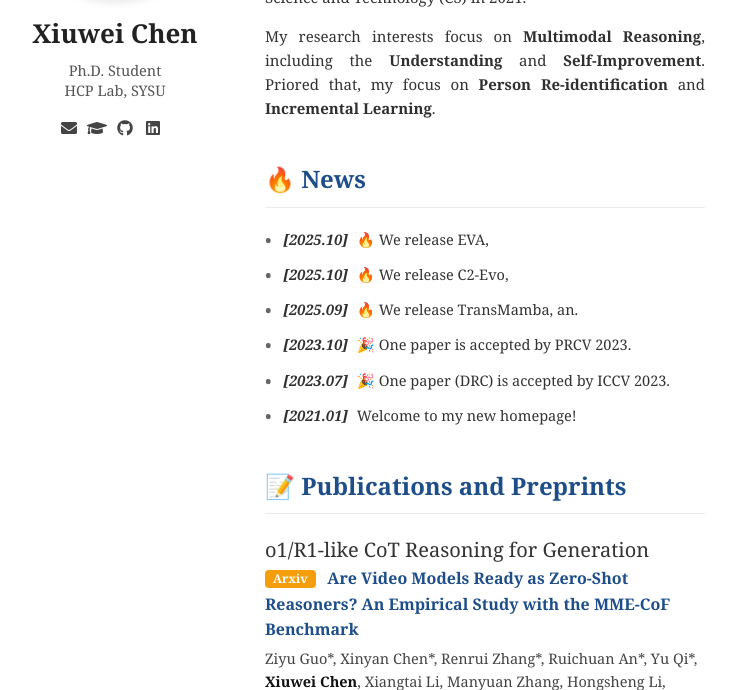
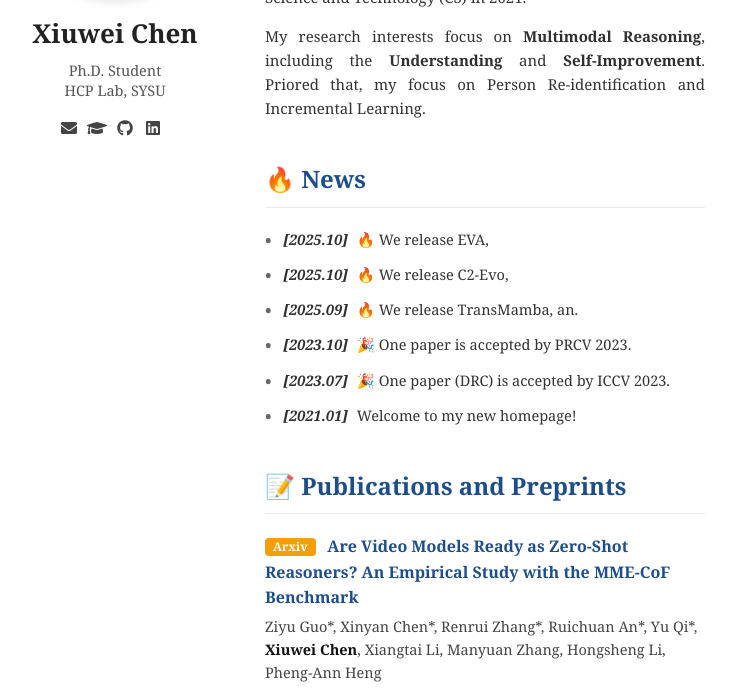
Before and after one commit to chen-xw/chen-xw.github.io, a Jekyll site: the page built from index.markdown, in a window 1280 px wide and 900 px high, scrolled down 1093 px, cut to the strip 210-900 px from the top of the window. Shown: the whole strip, without its empty margins (285-1021 px from the left). Built offline with Jekyll 4.4.1, drawn with Linux system fonts in a browser that asks for light colours; comment, search, counter and statistics services are not loaded.

Commit message:
Update index.markdown

```diff
--- a/index.markdown
+++ b/index.markdown
@@ -163,7 +163,7 @@ permalink: /
              I am currently a Ph.D candidate in HCP Group at <a href="https://sai.sysu.edu.cn/">Sun Yat-sen University (SYSU)</a>, supervised by <a href="https://scholar.google.com/citations?user=voxznZAAAAAJ&hl=zh-CN">Prof. Prof. Xiaodan Liang</a>. I received my Master's degree at the <a href="https://www.sysu.edu.cn/">Sun Yat-sen University (SYSU)</a>, supervised by <a href="https://xb-chang.github.io/">Prof. Xiaobin Chang</a>. Prior to SYSU, I obtained a B.Eng from <a href="https://www.tyut.edu.cn/">TYUT</a> and majored in Computer Science and Technology (CS) in 2021.
         </p>
         <p>
-            My research interests focus on <strong>Multimodal Reasoning</strong>, including the <strong>Understanding</strong> and <strong>Self-Improvement</strong>. Priored that, my focus on <strong>Person Re-identification</strong> and <strong>Incremental Learning</strong>.
+            My research interests focus on <strong>Multimodal Reasoning</strong>, including the <strong>Understanding</strong> and <strong>Self-Improvement</strong>. Priored that, my focus on Person Re-identification and Incremental Learning.
         </p>
 
         <div class="section-title">🔥 News</div> <ul class="custom-list">
@@ -175,7 +175,7 @@ permalink: /
             <li><span class="date-text"><strong>[2021.01]</strong></span> Welcome to my new homepage!</li>
         </ul>
 
-        <div class="section-title">📝 Publications and Preprints</div> <div class="pub-category">o1/R1-like CoT Reasoning for Generation</div>
+        <div class="section-title">📝 Publications and Preprints</div>
         <ul class="pub-list">
             <li>
                 <div class="pub-title-row">
```
